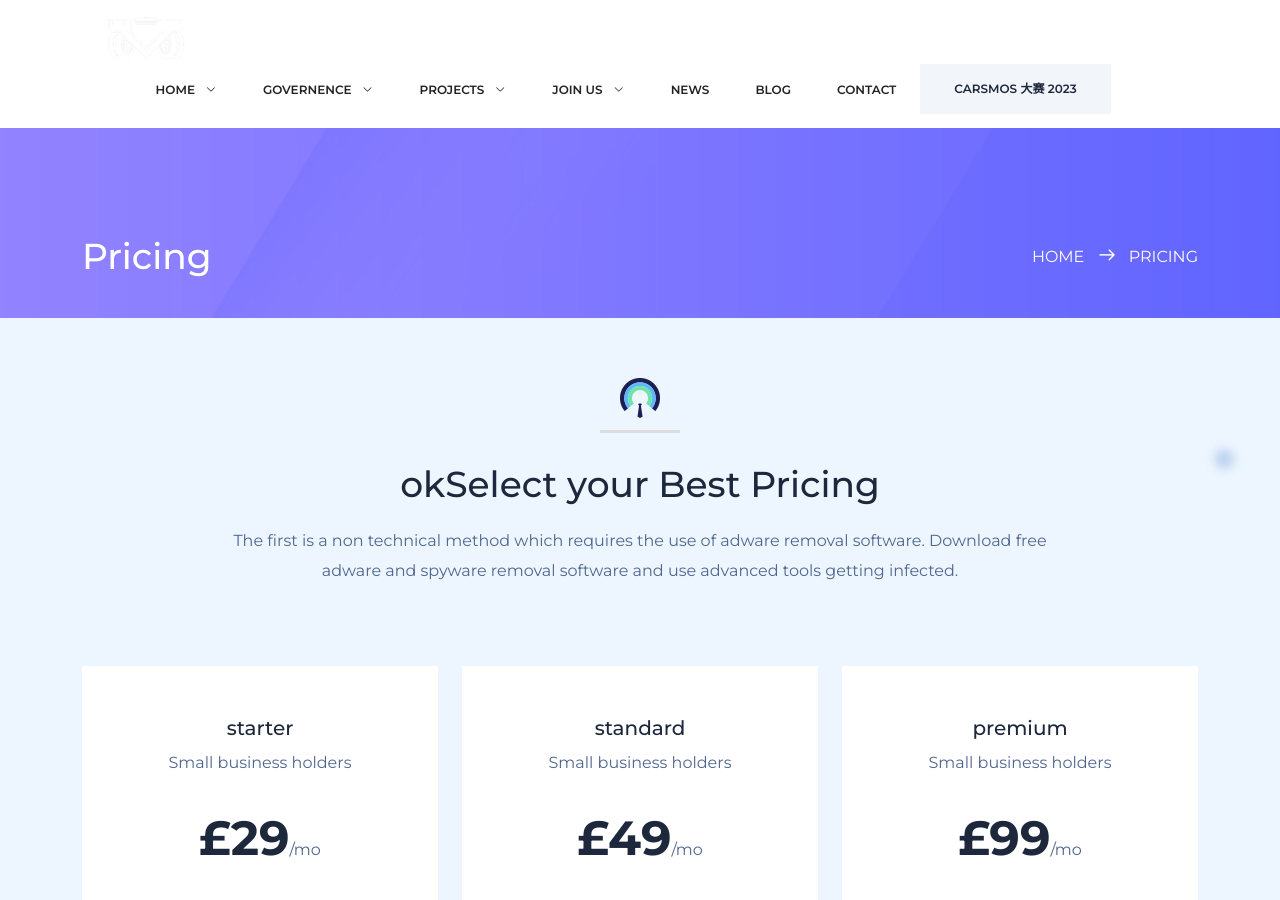
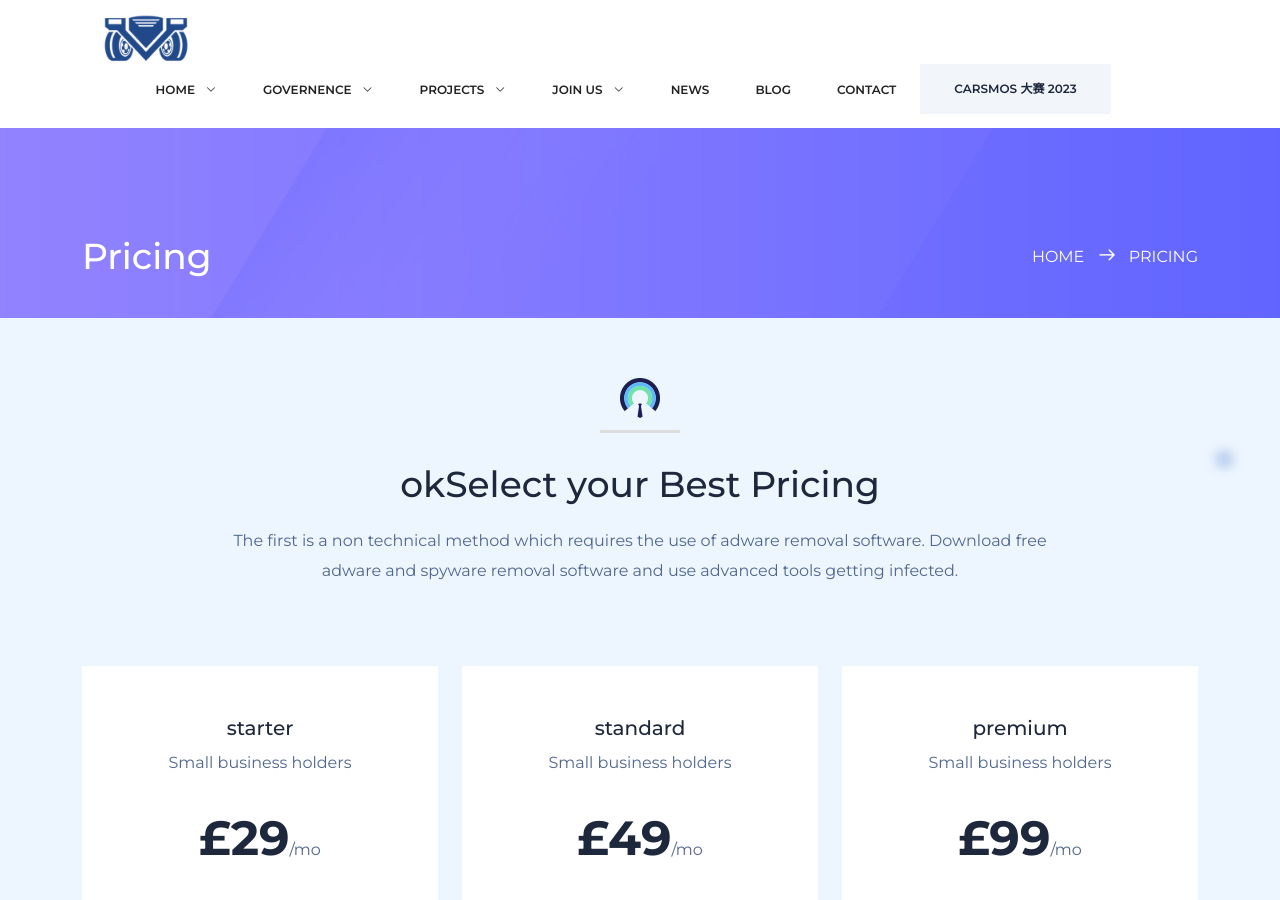
Before and after one commit to ymote/ymote.github.io, a Jekyll site: the page built from pricing.html, in a window 1280 px wide and 900 px high. Built offline with Jekyll 4.4.1, drawn with Linux system fonts in a browser that asks for light colours.

Commit message:
change menu logo

```diff
--- a/_layouts/page.html
+++ b/_layouts/page.html
@@ -3,7 +3,7 @@
 
 {% include head.html %}
 
-{%- assign logo1 = 'img/carsmos-logo-white.png' -%}
+{%- assign logo1 = 'img/carsmos-logo-blue.png' -%}
 {%- assign logo2 = 'img/carsmos-logo-blue.png' -%}
 
 <body class="version2 pages">
@@ -14,10 +14,10 @@
         <div class="d-flex flex-wrap align-items-center justify-content-between">
             <div id="logo" class="d-flex align-items-center my-2 my-lg-0 me-lg-auto text-white text-decoration-none">
                 <a href="{{ '/' | relative_url }}">
-                    <img class="logo-1" src="{{ 'img/carsmos-logo-white.png' | relative_url }}" alt="" title="" />
+                    <img class="logo-1" src="{{ logo1 | relative_url }}" alt="" title="" />
                 </a>
                 <a href="{{ '/' | relative_url }}">
-                    <img class="logo-2" src="{{ 'img/carsmos-logo-blue.png' | relative_url }}" alt="" title="" />
+                    <img class="logo-2" src="{{ logo2 | relative_url }}" alt="" title="" />
                 </a>
             </div>
             {% include nav-menu.html %}
```
